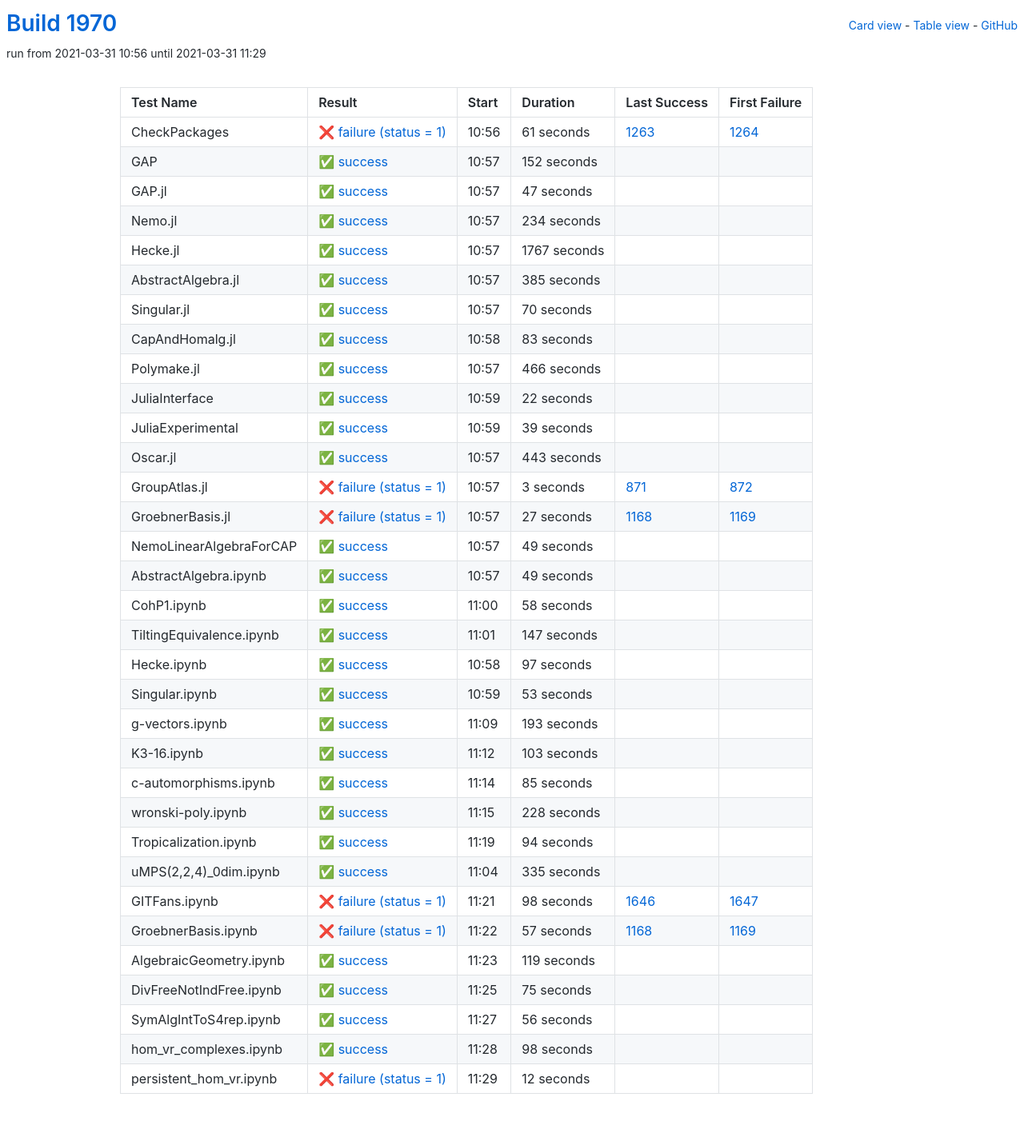
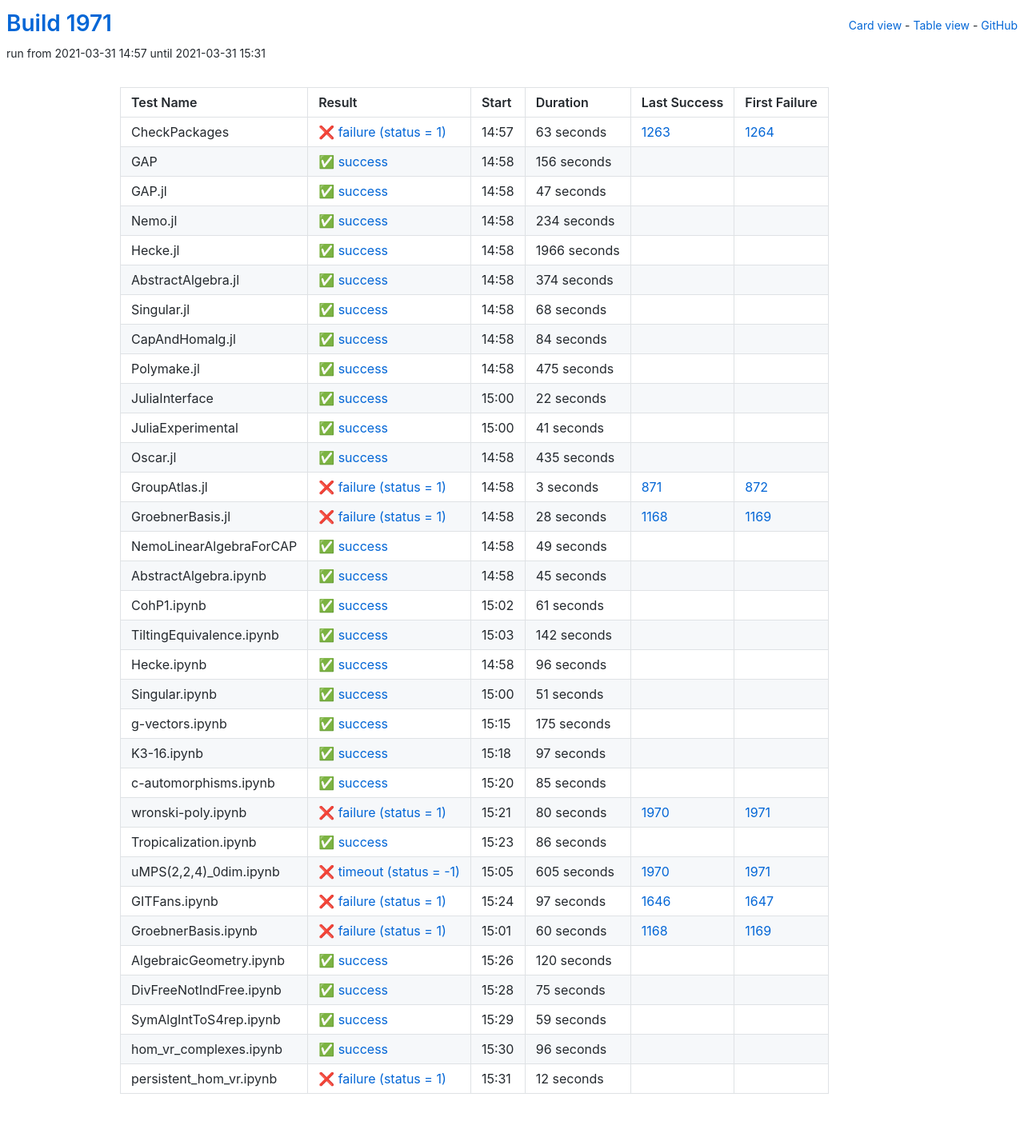
Before and after one commit to oscar-system/oscar-ci-status-stable, a Jekyll site: the page built from table.html, in a window 1280 px wide. Shown: the whole page at 80% size. Built offline with Jekyll 4.4.1, drawn with Linux system fonts in a browser that asks for light colours.

Commit message:
Build #1971

```diff
--- a/_data/ci.yml
+++ b/_data/ci.yml
@@ -1,6 +1,6 @@
 ---
-build: 1970
-build_url: https://oscarci.mathematik.uni-kl.de/job/oscar-stable/1970/
+build: 1971
+build_url: https://oscarci.mathematik.uni-kl.de/job/oscar-stable/1971/
 job: oscar-stable
 organization: oscar-system
 repo: oscar-ci-status-stable
@@ -8,32 +8,32 @@ repourl: https://github.com/oscar-system/oscar-ci-status-stable
 tests:
 - name: CheckPackages
   id: checkpackages
-  log: https://oscarci.mathematik.uni-kl.de/job/oscar-stable/1970/artifact/logs/build-1970/CheckPackages.log
-  start: 2021-03-31 10:56
+  log: https://oscarci.mathematik.uni-kl.de/job/oscar-stable/1971/artifact/logs/build-1971/CheckPackages.log
+  start: 2021-03-31 14:57
   success: false
   exitcode: 1
   status: failure
-  duration: 61
+  duration: 63
   last_success: 1263
   last_success_url: https://oscarci.mathematik.uni-kl.de/job/oscar-stable/1263/
   first_failure: 1264
   first_failure_url: https://oscarci.mathematik.uni-kl.de/job/oscar-stable/1264/
 - name: GAP
   id: gap
-  log: https://oscarci.mathematik.uni-kl.de/job/oscar-stable/1970/artifact/logs/build-1970/GAP.log
-  start: 2021-03-31 10:57
+  log: https://oscarci.mathematik.uni-kl.de/job/oscar-stable/1971/artifact/logs/build-1971/GAP.log
+  start: 2021-03-31 14:58
   success: true
   exitcode: 0
   status: success
-  duration: 152
+  duration: 156
   last_success: false
   last_success_url:
   first_failure: false
   first_failure_url:
 - name: GAP.jl
   id: gap-jl
-  log: https://oscarci.mathematik.uni-kl.de/job/oscar-stable/1970/artifact/logs/build-1970/GAP.jl.log
-  start: 2021-03-31 10:57
+  log: https://oscarci.mathematik.uni-kl.de/job/oscar-stable/1971/artifact/logs/build-1971/GAP.jl.log
+  start: 2021-03-31 14:58
   success: true
   exitcode: 0
   status: success
@@ -44,8 +44,8 @@ tests:
   first_failure_url:
 - name: Nemo.jl
   id: nemo-jl
-  log: https://oscarci.mathematik.uni-kl.de/job/oscar-stable/1970/artifact/logs/build-1970/Nemo.jl.log
-  start: 2021-03-31 10:57
+  log: https://oscarci.mathematik.uni-kl.de/job/oscar-stable/1971/artifact/logs/build-1971/Nemo.jl.log
+  start: 2021-03-31 14:58
   success: true
   exitcode: 0
   status: success
@@ -56,68 +56,68 @@ tests:
   first_failure_url:
 - name: Hecke.jl
   id: hecke-jl
-  log: https://oscarci.mathematik.uni-kl.de/job/oscar-stable/1970/artifact/logs/build-1970/Hecke.jl.log
-  start: 2021-03-31 10:57
+  log: https://oscarci.mathematik.uni-kl.de/job/oscar-stable/1971/artifact/logs/build-1971/Hecke.jl.log
+  start: 2021-03-31 14:58
   success: true
   exitcode: 0
   status: success
-  duration: 1767
+  duration: 1966
   last_success: false
   last_success_url:
   first_failure: false
   first_failure_url:
 - name: AbstractAlgebra.jl
   id: abstractalgebra-jl
-  log: https://oscarci.mathematik.uni-kl.de/job/oscar-stable/1970/artifact/logs/build-1970/AbstractAlgebra.jl.log
-  start: 2021-03-31 10:57
+  log: https://oscarci.mathematik.uni-kl.de/job/oscar-stable/1971/artifact/logs/build-1971/AbstractAlgebra.jl.log
+  start: 2021-03-31 14:58
   success: true
   exitcode: 0
   status: success
-  duration: 385
+  duration: 374
   last_success: false
   last_success_url:
   first_failure: false
   first_failure_url:
 - name: Singular.jl
   id: singular-jl
-  log: https://oscarci.mathematik.uni-kl.de/job/oscar-stable/1970/artifact/logs/build-1970/Singular.jl.log
-  start: 2021-03-31 10:57
+  log: https://oscarci.mathematik.uni-kl.de/job/oscar-stable/1971/artifact/logs/build-1971/Singular.jl.log
+  start: 2021-03-31 14:58
   success: true
   exitcode: 0
   status: success
-  duration: 70
+  duration: 68
   last_success: false
   last_success_url:
   first_failure: false
   first_failure_url:
 - name: CapAndHomalg.jl
   id: capandhomalg-jl
-  log: https://oscarci.mathematik.uni-kl.de/job/oscar-stable/1970/artifact/logs/build-1970/CapAndHomalg.jl.log
-  start: 2021-03-31 10:58
+  log: https://oscarci.mathematik.uni-kl.de/job/oscar-stable/1971/artifact/logs/build-1971/CapAndHomalg.jl.log
+  start: 2021-03-31 14:58
   success: true
   exitcode: 0
   status: success
-  duration: 83
+  duration: 84
   last_success: false
   last_success_url:
   first_failure: false
   first_failure_url:
 - name: Polymake.jl
   id: polymake-jl
-  log: https://oscarci.mathematik.uni-kl.de/job/oscar-stable/1970/artifact/logs/build-1970/Polymake.jl.log
-  start: 2021-03-31 10:57
+  log: https://oscarci.mathematik.uni-kl.de/job/oscar-stable/1971/artifact/logs/build-1971/Polymake.jl.log
+  start: 2021-03-31 14:58
   success: true
   exitcode: 0
   status: success
-  duration: 466
+  duration: 475
   last_success: false
   last_success_url:
   first_failure: false
   first_failure_url:
 - name: JuliaInterface
   id: juliainterface
-  log: https://oscarci.mathematik.uni-kl.de/job/oscar-stable/1970/artifact/logs/build-1970/JuliaInterface.log
-  start: 2021-03-31 10:59
+  log: https://oscarci.mathematik.uni-kl.de/job/oscar-stable/1971/artifact/logs/build-1971/JuliaInterface.log
+  start: 2021-03-31 15:00
   success: true
   exitcode: 0
   status: success
@@ -128,32 +128,32 @@ tests:
   first_failure_url:
 - name: JuliaExperimental
   id: juliaexperimental
-  log: https://oscarci.mathematik.uni-kl.de/job/oscar-stable/1970/artifact/logs/build-1970/JuliaExperimental.log
-  start: 2021-03-31 10:59
+  log: https://oscarci.mathematik.uni-kl.de/job/oscar-stable/1971/artifact/logs/build-1971/JuliaExperimental.log
+  start: 2021-03-31 15:00
   success: true
   exitcode: 0
   status: success
-  duration: 39
+  duration: 41
   last_success: false
   last_success_url:
   first_failure: false
   first_failure_url:
 - name: Oscar.jl
   id: oscar-jl
-  log: https://oscarci.mathematik.uni-kl.de/job/oscar-stable/1970/artifact/logs/build-1970/Oscar.jl.log
-  start: 2021-03-31 10:57
+  log: https://oscarci.mathematik.uni-kl.de/job/oscar-stable/1971/artifact/logs/build-1971/Oscar.jl.log
+  start: 2021-03-31 14:58
   success: true
   exitcode: 0
   status: success
-  duration: 443
+  duration: 435
   last_success: false
   last_success_url:
   first_failure: false
   first_failure_url:
 - name: GroupAtlas.jl
   id: groupatlas-jl
-  log: https://oscarci.mathematik.uni-kl.de/job/oscar-stable/1970/artifact/logs/build-1970/GroupAtlas.jl.log
-  start: 2021-03-31 10:57
+  log: https://oscarci.mathematik.uni-kl.de/job/oscar-stable/1971/artifact/logs/build-1971/GroupAtlas.jl.log
+  start: 2021-03-31 14:58
   success: false
   exitcode: 1
   status: failure
@@ -164,20 +164,20 @@ tests:
   first_failure_url: https://oscarci.mathematik.uni-kl.de/job/oscar-stable/872/
 - name: GroebnerBasis.jl
   id: groebnerbasis-jl
-  log: https://oscarci.mathematik.uni-kl.de/job/oscar-stable/1970/artifact/logs/build-1970/GroebnerBasis.jl.log
-  start: 2021-03-31 10:57
+  log: https://oscarci.mathematik.uni-kl.de/job/oscar-stable/1971/artifact/logs/build-1971/GroebnerBasis.jl.log
+  start: 2021-03-31 14:58
   success: false
   exitcode: 1
   status: failure
-  duration: 27
+  duration: 28
   last_success: 1168
   last_success_url: https://oscarci.mathematik.uni-kl.de/job/oscar-stable/1168/
   first_failure: 1169
   first_failure_url: https://oscarci.mathematik.uni-kl.de/job/oscar-stable/1169/
 - name: NemoLinearAlgebraForCAP
   id: nemolinearalgebraforcap
-  log: https://oscarci.mathematik.uni-kl.de/job/oscar-stable/1970/artifact/logs/build-1970/NemoLinearAlgebraForCAP.log
-  start: 2021-03-31 10:57
+  log: https://oscarci.mathematik.uni-kl.de/job/oscar-stable/1971/artifact/logs/build-1971/NemoLinearAlgebraForCAP.log
+  start: 2021-03-31 14:58
   success: true
   exitcode: 0
   status: success
@@ -188,44 +188,80 @@ tests:
   first_failure_url:
 - name: AbstractAlgebra.ipynb
   id: abstractalgebra-ipynb
-  log: https://oscarci.mathematik.uni-kl.de/job/oscar-stable/1970/artifact/logs/build-1970/AbstractAlgebra.ipynb.log
-  start: 2021-03-31 10:57
+  log: https://oscarci.mathematik.uni-kl.de/job/oscar-stable/1971/artifact/logs/build-1971/AbstractAlgebra.ipynb.log
+  start: 2021-03-31 14:58
   success: true
   exitcode: 0
   status: success
-  duration: 49
+  duration: 45
   last_success: false
   last_success_url:
   first_failure: false
   first_failure_url:
 - name: CohP1.ipynb
   id: cohp1-ipynb
-  log: https://oscarci.mathematik.uni-kl.de/job/oscar-stable/1970/artifact/logs/build-1970/CohP1.ipynb.log
-  start: 2021-03-31 11:00
+  log: https://oscarci.mathematik.uni-kl.de/job/oscar-stable/1971/artifact/logs/build-1971/CohP1.ipynb.log
+  start: 2021-03-31 15:02
   success: true
   exitcode: 0
   status: success
-  duration: 58
+  duration: 61
   last_success: false
   last_success_url:
   first_failure: false
   first_failure_url:
 - name: TiltingEquivalence.ipynb
   id: tiltingequivalence-ipynb
-  log: https://oscarci.mathematik.uni-kl.de/job/oscar-stable/1970/artifact/logs/build-1970/TiltingEquivalence.ipynb.log
-  start: 2021-03-31 11:01
+  log: https://oscarci.mathematik.uni-kl.de/job/oscar-stable/1971/artifact/logs/build-1971/TiltingEquivalence.ipynb.log
+  start: 2021-03-31 15:03
   success: true
   exitcode: 0
   status: success
-  duration: 147
+  duration: 142
   last_success: false
   last_success_url:
   first_failure: false
   first_failure_url:
 - name: Hecke.ipynb
   id: hecke-ipynb
-  log: https://oscarci.mathematik.uni-kl.de/job/oscar-stable/1970/artifact/logs/build-1970/Hecke.ipynb.log
-  start: 2021-03-31 10:58
+  log: https://oscarci.mathematik.uni-kl.de/job/oscar-stable/1971/artifact/logs/build-1971/Hecke.ipynb.log
+  start: 2021-03-31 14:58
+  success: true
+  exitcode: 0
+  status: success
+  duration: 96
+  last_success: false
+  last_success_url:
+  first_failure: false
+  first_failure_url:
+- name: Singular.ipynb
+  id: singular-ipynb
+  log: https://oscarci.mathematik.uni-kl.de/job/oscar-stable/1971/artifact/logs/build-1971/Singular.ipynb.log
+  start: 2021-03-31 15:00
+  success: true
+  exitcode: 0
+  status: success
+  duration: 51
+  last_success: false
+  last_success_url:
+  first_failure: false
+  first_failure_url:
+- name: g-vectors.ipynb
+  id: g-vectors-ipynb
+  log: https://oscarci.mathematik.uni-kl.de/job/oscar-stable/1971/artifact/logs/build-1971/g-vectors.ipynb.log
+  start: 2021-03-31 15:15
+  success: true
+  exitcode: 0
+  status: success
+  duration: 175
+  last_success: false
+  last_success_url:
+  first_failure: false
+  first_failure_url:
+- name: K3-16.ipynb
+  id: k3-16-ipynb
+  log: https://oscarci.mathematik.uni-kl.de/job/oscar-stable/1971/artifact/logs/build-1971/K3-16.ipynb.log
+  start: 2021-03-31 15:18
   success: true
   exitcode: 0
   status: success
@@ -234,46 +270,10 @@ tests:
   last_success_url:
   first_failure: false
   first_failure_url:
-- name: Singular.ipynb
-  id: singular-ipynb
-  log: https://oscarci.mathematik.uni-kl.de/job/oscar-stable/1970/artifact/logs/build-1970/Singular.ipynb.log
-  start: 2021-03-31 10:59
-  success: true
-  exitcode: 0
-  status: success
-  duration: 53
-  last_success: false
-  last_success_url:
-  first_failure: false
-  first_failure_url:
-- name: g-vectors.ipynb
-  id: g-vectors-ipynb
-  log: https://oscarci.mathematik.uni-kl.de/job/oscar-stable/1970/artifact/logs/build-1970/g-vectors.ipynb.log
-  start: 2021-03-31 11:09
-  success: true
-  exitcode: 0
-  status: success
-  duration: 193
-  last_success: false
-  last_success_url:
-  first_failure: false
-  first_failure_url:
-- name: K3-16.ipynb
-  id: k3-16-ipynb
-  log: https://oscarci.mathematik.uni-kl.de/job/oscar-stable/1970/artifact/logs/build-1970/K3-16.ipynb.log
-  start: 2021-03-31 11:12
-  success: true
-  exitcode: 0
-  status: success
-  duration: 103
-  last_success: false
-  last_success_url:
-  first_failure: false
-  first_failure_url:
 - name: c-automorphisms.ipynb
   id: c-automorphisms-ipynb
-  log: https://oscarci.mathematik.uni-kl.de/job/oscar-stable/1970/artifact/logs/build-1970/c-automorphisms.ipynb.log
-  start: 2021-03-31 11:14
+  log: https://oscarci.mathematik.uni-kl.de/job/oscar-stable/1971/artifact/logs/build-1971/c-automorphisms.ipynb.log
+  start: 2021-03-31 15:20
   success: true
   exitcode: 0
   status: success
@@ -284,80 +284,80 @@ tests:
   first_failure_url:
 - name: wronski-poly.ipynb
   id: wronski-poly-ipynb
-  log: https://oscarci.mathematik.uni-kl.de/job/oscar-stable/1970/artifact/logs/build-1970/wronski-poly.ipynb.log
-  start: 2021-03-31 11:15
+  log: https://oscarci.mathematik.uni-kl.de/job/oscar-stable/1971/artifact/logs/build-1971/wronski-poly.ipynb.log
+  start: 2021-03-31 15:21
+  success: false
+  exitcode: 1
+  status: failure
+  duration: 80
+  last_success: 1970
+  last_success_url: https://oscarci.mathematik.uni-kl.de/job/oscar-stable/1970/
+  first_failure: 1971
+  first_failure_url: https://oscarci.mathematik.uni-kl.de/job/oscar-stable/1971/
+- name: Tropicalization.ipynb
+  id: tropicalization-ipynb
+  log: https://oscarci.mathematik.uni-kl.de/job/oscar-stable/1971/artifact/logs/build-1971/Tropicalization.ipynb.log
+  start: 2021-03-31 15:23
   success: true
   exitcode: 0
   status: success
-  duration: 228
-  last_success: false
-  last_success_url:
-  first_failure: false
-  first_failure_url:
-- name: Tropicalization.ipynb
-  id: tropicalization-ipynb
-  log: https://oscarci.mathematik.uni-kl.de/job/oscar-stable/1970/artifact/logs/build-1970/Tropicalization.ipynb.log
-  start: 2021-03-31 11:19
-  success: true
-  exitcode: 0
-  status: success
-  duration: 94
+  duration: 86
   last_success: false
   last_success_url:
   first_failure: false
   first_failure_url:
 - name: uMPS(2,2,4)_0dim.ipynb
   id: umps-2-2-4-0dim-ipynb
-  log: https://oscarci.mathematik.uni-kl.de/job/oscar-stable/1970/artifact/logs/build-1970/uMPS-2-2-4-_0dim.ipynb.log
-  start: 2021-03-31 11:04
-  success: true
-  exitcode: 0
-  status: success
-  duration: 335
-  last_success: false
-  last_success_url:
-  first_failure: false
-  first_failure_url:
+  log: https://oscarci.mathematik.uni-kl.de/job/oscar-stable/1971/artifact/logs/build-1971/uMPS-2-2-4-_0dim.ipynb.log
+  start: 2021-03-31 15:05
+  success: false
+  exitcode: -1
+  status: timeout
+  duration: 605
+  last_success: 1970
+  last_success_url: https://oscarci.mathematik.uni-kl.de/job/oscar-stable/1970/
+  first_failure: 1971
+  first_failure_url: https://oscarci.mathematik.uni-kl.de/job/oscar-stable/1971/
 - name: GITFans.ipynb
   id: gitfans-ipynb
-  log: https://oscarci.mathematik.uni-kl.de/job/oscar-stable/1970/artifact/logs/build-1970/GITFans.ipynb.log
-  start: 2021-03-31 11:21
+  log: https://oscarci.mathematik.uni-kl.de/job/oscar-stable/1971/artifact/logs/build-1971/GITFans.ipynb.log
+  start: 2021-03-31 15:24
   success: false
   exitcode: 1
   status: failure
-  duration: 98
+  duration: 97
   last_success: 1646
   last_success_url: https://oscarci.mathematik.uni-kl.de/job/oscar-stable/1646/
   first_failure: 1647
   first_failure_url: https://oscarci.mathematik.uni-kl.de/job/oscar-stable/1647/
 - name: GroebnerBasis.ipynb
   id: groebnerbasis-ipynb
-  log: https://oscarci.mathematik.uni-kl.de/job/oscar-stable/1970/artifact/logs/build-1970/GroebnerBasis.ipynb.log
-  start: 2021-03-31 11:22
+  log: https://oscarci.mathematik.uni-kl.de/job/oscar-stable/1971/artifact/logs/build-1971/GroebnerBasis.ipynb.log
+  start: 2021-03-31 15:01
   success: false
   exitcode: 1
   status: failure
-  duration: 57
+  duration: 60
   last_success: 1168
   last_success_url: https://oscarci.mathematik.uni-kl.de/job/oscar-stable/1168/
   first_failure: 1169
   first_failure_url: https://oscarci.mathematik.uni-kl.de/job/oscar-stable/1169/
 - name: AlgebraicGeometry.ipynb
   id: algebraicgeometry-ipynb
-  log: https://oscarci.mathematik.uni-kl.de/job/oscar-stable/1970/artifact/logs/build-1970/AlgebraicGeometry.ipynb.log
-  start: 2021-03-31 11:23
+  log: https://oscarci.mathematik.uni-kl.de/job/oscar-stable/1971/artifact/logs/build-1971/AlgebraicGeometry.ipynb.log
+  start: 2021-03-31 15:26
   success: true
   exitcode: 0
   status: success
-  duration: 119
+  duration: 120
   last_success: false
   last_success_url:
   first_failure: false
   first_failure_url:
 - name: DivFreeNotIndFree.ipynb
   id: divfreenotindfree-ipynb
-  log: https://oscarci.mathematik.uni-kl.de/job/oscar-stable/1970/artifact/logs/build-1970/DivFreeNotIndFree.ipynb.log
-  start: 2021-03-31 11:25
+  log: https://oscarci.mathematik.uni-kl.de/job/oscar-stable/1971/artifact/logs/build-1971/DivFreeNotIndFree.ipynb.log
+  start: 2021-03-31 15:28
   success: true
   exitcode: 0
   status: success
@@ -368,32 +368,32 @@ tests:
   first_failure_url:
 - name: SymAlgIntToS4rep.ipynb
   id: symalginttos4rep-ipynb
-  log: https://oscarci.mathematik.uni-kl.de/job/oscar-stable/1970/artifact/logs/build-1970/SymAlgIntToS4rep.ipynb.log
-  start: 2021-03-31 11:27
+  log: https://oscarci.mathematik.uni-kl.de/job/oscar-stable/1971/artifact/logs/build-1971/SymAlgIntToS4rep.ipynb.log
+  start: 2021-03-31 15:29
   success: true
   exitcode: 0
   status: success
-  duration: 56
+  duration: 59
   last_success: false
   last_success_url:
   first_failure: false
   first_failure_url:
 - name: hom_vr_complexes.ipynb
   id: hom-vr-complexes-ipynb
-  log: https://oscarci.mathematik.uni-kl.de/job/oscar-stable/1970/artifact/logs/build-1970/hom_vr_complexes.ipynb.log
-  start: 2021-03-31 11:28
+  log: https://oscarci.mathematik.uni-kl.de/job/oscar-stable/1971/artifact/logs/build-1971/hom_vr_complexes.ipynb.log
+  start: 2021-03-31 15:30
   success: true
   exitcode: 0
   status: success
-  duration: 98
+  duration: 96
   last_success: false
   last_success_url:
   first_failure: false
   first_failure_url:
 - name: persistent_hom_vr.ipynb
   id: persistent-hom-vr-ipynb
-  log: https://oscarci.mathematik.uni-kl.de/job/oscar-stable/1970/artifact/logs/build-1970/persistent_hom_vr.ipynb.log
-  start: 2021-03-31 11:29
+  log: https://oscarci.mathematik.uni-kl.de/job/oscar-stable/1971/artifact/logs/build-1971/persistent_hom_vr.ipynb.log
+  start: 2021-03-31 15:31
   success: false
   exitcode: 1
   status: failure
```
Also changed, not shown: README.md.
